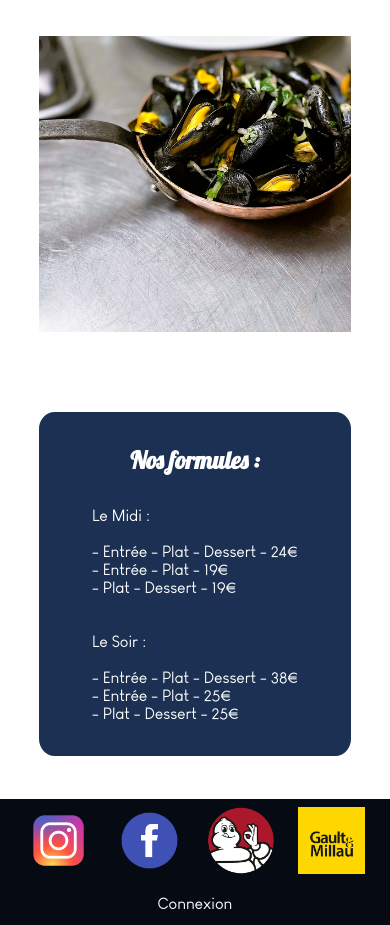
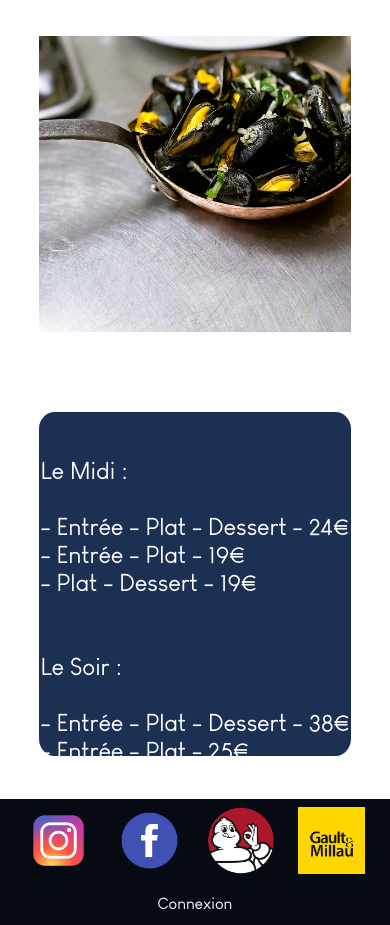
Before and after one commit to juleau14/DjangoApp-Restaurant, a Django app: page /home/ in a window 390 px wide. Shown: the part 3431-4356 px from the top of the page. Run offline with Django 4.2, Linux system fonts and the light colour scheme.

Commit message:
deleting responsive font homepage

```diff
--- a/DjangoApp/settings.py
+++ b/DjangoApp/settings.py
@@ -24,7 +24,7 @@ BASE_DIR = Path(__file__).resolve().parent.parent
 SECRET_KEY = 'django-insecure-4ag$a3f$fszgcvret+w+bmfac6^biv27qpu6n3m!8j)4xp235='
 
 # SECURITY WARNING: don't run with debug turned on in production!
-DEBUG = False
+DEBUG = True
 
 
 # Application definition
--- a/website/static/website/style_home.css
+++ b/website/static/website/style_home.css
@@ -532,7 +532,7 @@ a {
 
 
 
-/* RESPONSIVE IMG */
+/* RESPONSIVE */
 @media all and (max-width: 1000px) {
     /* POIVRONS DIV  */
     .poivrons_div {
@@ -549,14 +549,6 @@ a {
     .contacts_div {
         width: 100%;
         height: 95vw;
-    }
-
-    .contacts_title {
-        font-size: 1.5em;
-    }
-
-    .contacts_elements {
-        font-size: 1em;
     }
 
     /* MAP DIV  */
@@ -585,14 +577,6 @@ a {
     .prices_div {
         height: 110vw;
         width: 100%;
-    }
-
-    .prices_title {
-        font-size: 1.5em;
-    }
-
-    .prices_text {
-        font-size: 1em;
     }
 }
 
```
